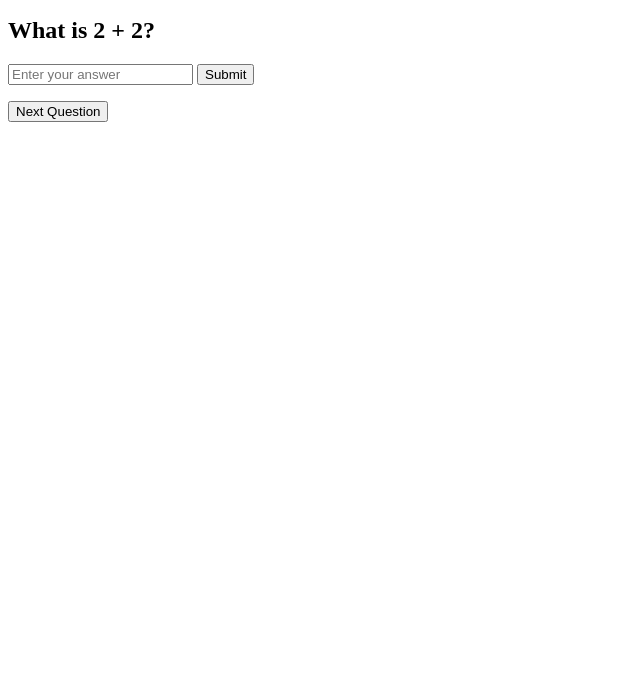
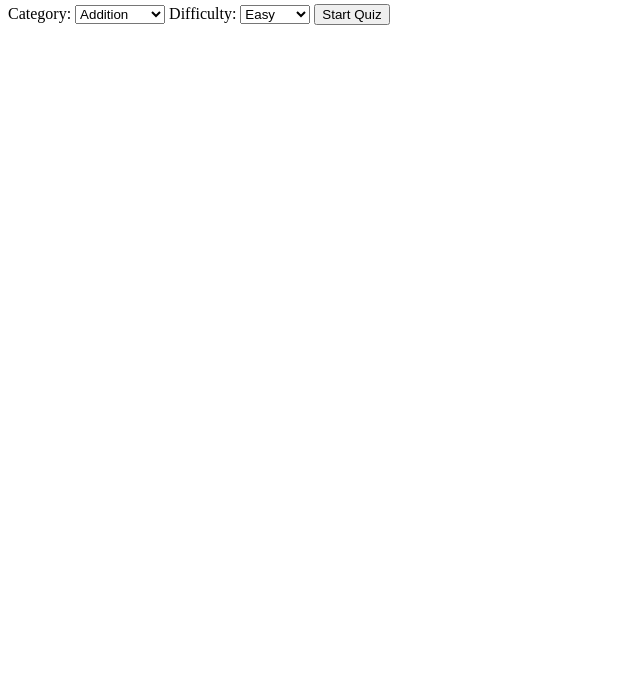
Before and after one commit to ryrysan/ryrysan.github.io, a plain HTML site: page index.html in a window 1280 px wide. Shown: the part 102-800 px from the top of the page, without its empty margins (0-640 px from the left). Drawn offline with Linux system fonts and the light colour scheme.

Commit message:
update index page

```diff
--- a/index.html
+++ b/index.html
@@ -1,3 +1,5 @@
+Index.html
+
 <!DOCTYPE html>
 <html>
 <head>
@@ -5,175 +7,31 @@
 
 </head>
 <body>
-    <h1>Math Quiz App</h1>
+  <h1>Math Quiz</h1>
 
-    <div>
-        <label for="difficulty">Select Difficulty:</label>
-        <select id="difficulty" onchange="changeDifficulty()">
+  <label for="category">Category:</label>
+  <select id="category">
+    <option value="addition">Addition</option>
+    <option value="subtraction">Subtraction</option>
+  </select>
+
+  <label for="difficulty">Difficulty:</label>
+  <select id="difficulty">
     <option value="easy">Easy</option>
     <option value="medium">Medium</option>
     <option value="hard">Hard</option>
   </select>
-    </div>
 
-    <div id="question-container">
-        <h2 id="question"></h2>
-        <input type="text" id="answer" placeholder="Enter your answer">
-        <button id="submit-btn">Submit</button>
-    </div>
-
-    <div id="result-container">
-        <p id="result"></p>
-        <button id="next-btn">Next Question</button>
-    </div>
+  <button onclick="startQuiz()">Start Quiz</button>
 
   <script>
-        const allQuestions = [
-            {
-                question: "What is 2 + 2?",
-                answer: "4",
-                difficulty: "easy"
-            },
-            {
-                question: "What is 5 - 3?",
-                answer: "2",
-                difficulty: "easy"
-            },
-            {
-                question: "What is 3 * 4?",
-                answer: "12",
-                difficulty: "easy"
-            },
-            {
-                question: "What is 10 / 2?",
-                answer: "5",
-                difficulty: "easy"
-            },
-            {
-                question: "What is 8 + 7?",
-                answer: "15",
-                difficulty: "easy"
-            },
-            {
-                question: "What is the square root of 25?",
-                answer: "5",
-                difficulty: "medium"
-            },
-            {
-                question: "What is 4 * 6?",
-                answer: "24",
-                difficulty: "medium"
-            },
-            {
-                question: "What is 12 / 3?",
-                answer: "4",
-                difficulty: "medium"
-            },
-            {
-                question: "What is 9 + 6?",
-                answer: "15",
-                difficulty: "medium"
-            },
-            {
-                question: "What is 10 - 5?",
-                answer: "5",
-                difficulty: "medium"
-            },
-            {
-                question: "What is 8 * 7?",
-                answer: "56",
-                difficulty: "hard"
-            },
-            {
-                question: "What is 18 / 2?",
-                answer: "9",
-                difficulty: "hard"
-            },
-            {
-                question: "What is 7 + 9?",
-                answer: "16",
-                difficulty: "hard"
-            },
-            {
-                question: "What is 20 - 6?",
-                answer: "14",
-                difficulty: "hard"
-            },
-            {
-                question: "What is 5 * 8?",
-                answer: "40",
-                difficulty: "hard"
-            },
-            // Add more questions and answers as needed
-        ];
+    function startQuiz() {
+      const category = document.getElementById('category').value;
+      const difficulty = document.getElementById('difficulty').value;
 
-        let questions = [];
-        let currentQuestion = 0;
-        let score = 0;
-
-        const questionElement = document.getElementById("question");
-        const answerInput = document.getElementById("answer");
-        const submitButton = document.getElementById("submit-btn");
-        const resultElement = document.getElementById("result");
-        const nextButton = document.getElementById("next-btn");
-        const difficultySelect = document.getElementById("difficulty");
-
-        function displayQuestion() {
-            const question = questions[currentQuestion];
-            questionElement.textContent = question.question;
+      const url = `quiz.html?category=${category}&difficulty=${difficulty}`;
+      window.location.href = url;
     }
-
-        function checkAnswer() {
-            const userAnswer = answerInput.value;
-            const correctAnswer = questions[currentQuestion].answer;
-
-            if (userAnswer === correctAnswer) {
-                resultElement.textContent = "Correct!";
-                score++;
-            } else {
-                resultElement.textContent = "Incorrect!";
-            }
-
-            answerInput.style.display = "none";
-            submitButton.style.display = "none";
-
-            resultElement.style.display = "block";
-            nextButton.style.display = "block";
-        }
-
-        function nextQuestion() {
-            answerInput.value = "";
-            answerInput.style.display = "block";
-            submitButton.style.display = "block";
-            resultElement.style.display = "none";
-            nextButton.style.display = "none";
-
-            currentQuestion++;
-
-            if (currentQuestion < questions.length) {
-                displayQuestion();
-            } else {
-                questionElement.textContent = "Quiz Completed!";
-                resultElement.textContent = `Your Score: ${score}/${questions.length}`;
-            }
-        }
-
-        function changeDifficulty() {
-            const selectedDifficulty = difficultySelect.value;
-            questions = allQuestions.filter(question => question.difficulty === selectedDifficulty).slice(0, 5);
-            currentQuestion = 0;
-            score = 0;
-            displayQuestion();
-        }
-
-        // Event listeners
-        submitButton.addEventListener("click", checkAnswer);
-        nextButton.addEventListener("click", nextQuestion);
-
-        // Display the first question
-        const selectedDifficulty = difficultySelect.value;
-        questions = allQuestions.filter(question => question.difficulty === selectedDifficulty).slice(0, 5);
-        displayQuestion();
   </script>
 </body>
 </html>
```
Lines whose indentation alone changed are shown as unchanged.
